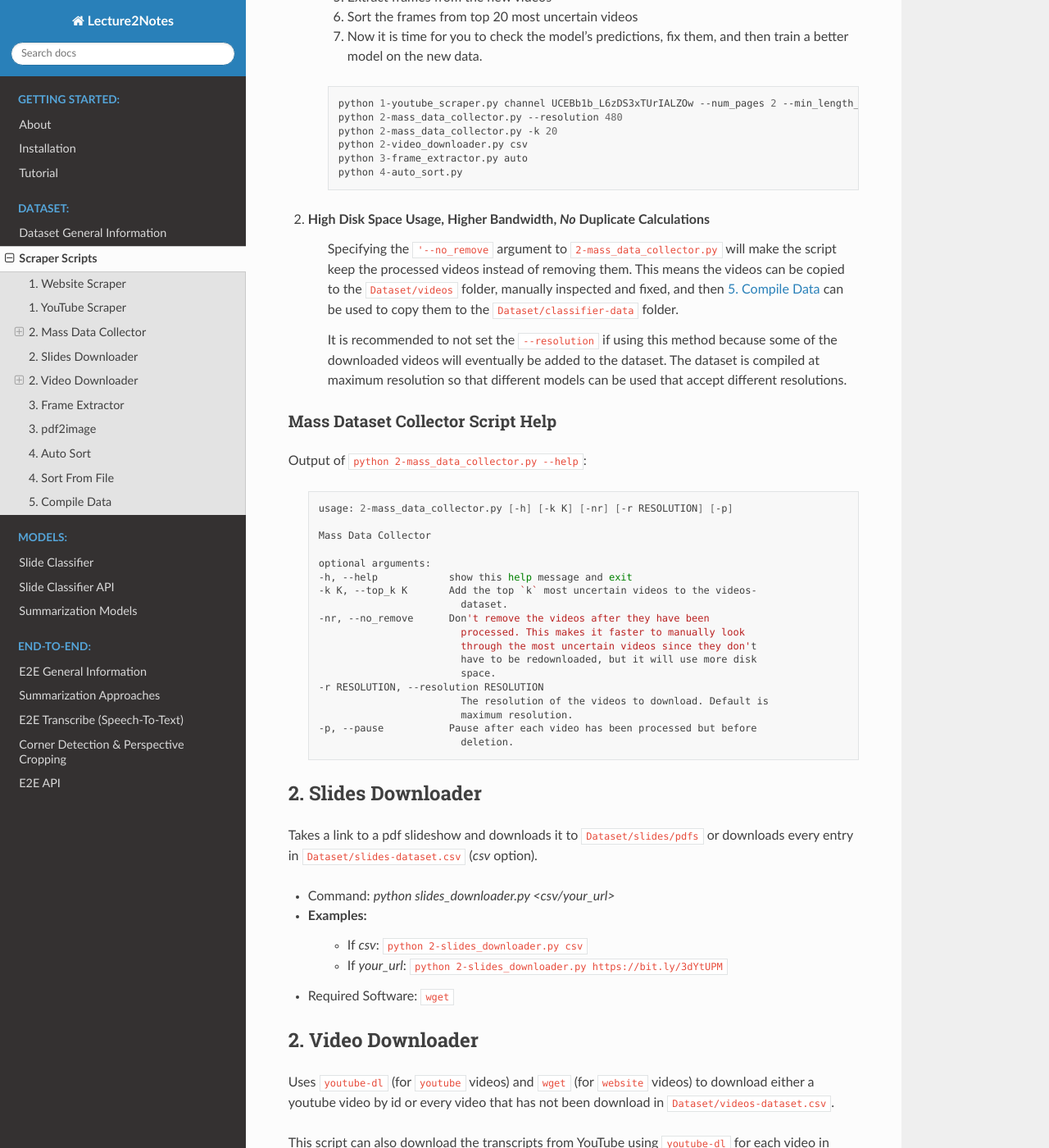
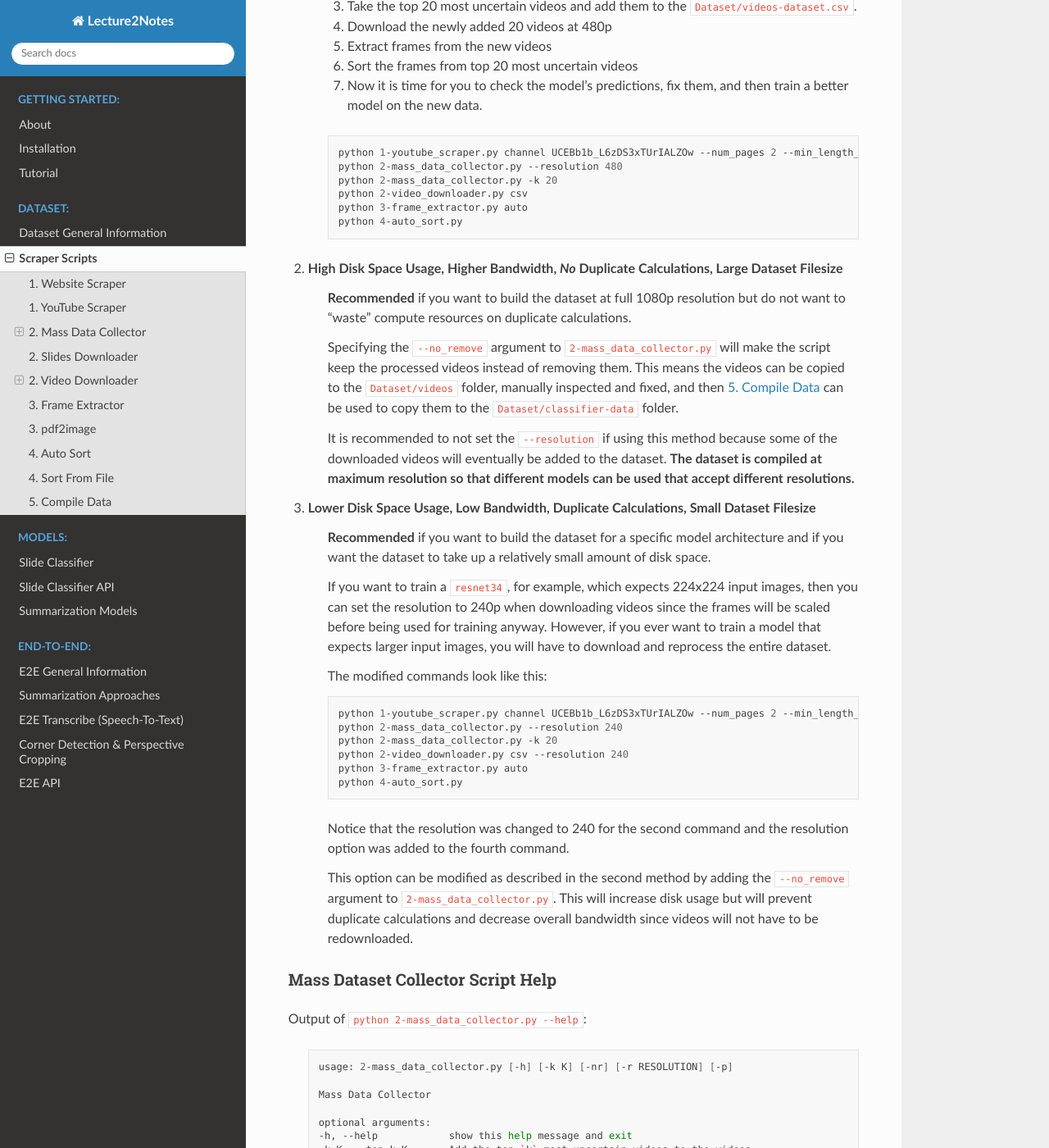
Before and after one commit to HHousen/lecture2notes, a Sphinx documentation site: the page built from doc/dataset/scraper-scripts.rst, in a window 1280 px wide and 1400 px high, scrolled down 3744 px. Shown: the whole window at 82% size. Built offline with Sphinx 7.4.7 and the Read the Docs theme 2.0.0, drawn with Linux system fonts in a browser that asks for light colours; some of the changed text lies outside the part shown.

Commit message:
Update 2-mass_data_collector description in documentation

```diff
--- a/doc/dataset/scraper-scripts.rst
+++ b/doc/dataset/scraper-scripts.rst
@@ -140,7 +140,9 @@ The ``--top-k`` (or ``-k``) argument can be specified to the script add the top
 
 Examples:
 
-1. Recommended: Low Disk Space Usage, High Bandwidth, Duplicate Calculations
+1. Low Disk Space Usage, High Bandwidth, Duplicate Calculations, Large Dataset Filesize
+    **Recommended** if you want to build the dataset at full 1080p resolution so that it can be used with a plethora of model architectures. This was how the official dataset was compiled.
+
     The below commands do the following:
 
     1. Scrape the `MIT OpenCourseWare <https://www.youtube.com/channel/UCEBb1b_L6zDS3xTUrIALZOw>`_ YouTube channel for the latest 100 videos that are longer than 20 minutes and save the data to ``../mass-download-list.csv``
@@ -149,7 +151,7 @@ Examples:
 
     2. Run the *Mass Data Collector* to download each video at 480p and determine how certain the model is with its predictions on that video.
     3. Take the top 20 most uncertain videos and add them to the ``Dataset/videos-dataset.csv``.
-    4. Download the newly added 20 videos at full HD resolution
+    4. Download the newly added 20 videos at 480p
     5. Extract frames from the new videos
     6. Sort the frames from top 20 most uncertain videos
     7. Now it is time for you to check the model's predictions, fix them, and then train a better model on the new data.
@@ -163,10 +165,32 @@ Examples:
         python 3-frame_extractor.py auto
         python 4-auto_sort.py
 
-2. High Disk Space Usage, Higher Bandwidth, *No* Duplicate Calculations
-    Specifying the ``'--no_remove`` argument to ``2-mass_data_collector.py`` will make the script keep the processed videos instead of removing them. This means the videos can be copied to the ``Dataset/videos`` folder, manually inspected and fixed, and then :ref:`ss_compile_data` can be used to copy them to the ``Dataset/classifier-data`` folder.
+2. High Disk Space Usage, Higher Bandwidth, *No* Duplicate Calculations, Large Dataset Filesize
+    **Recommended** if you want to build the dataset at full 1080p resolution but do not want to "waste" compute resources on duplicate calculations.
 
-    It is recommended to not set the ``--resolution`` if using this method because some of the downloaded videos will eventually be added to the dataset. The dataset is compiled at maximum resolution so that different models can be used that accept different resolutions.
+    Specifying the ``--no_remove`` argument to ``2-mass_data_collector.py`` will make the script keep the processed videos instead of removing them. This means the videos can be copied to the ``Dataset/videos`` folder, manually inspected and fixed, and then :ref:`ss_compile_data` can be used to copy them to the ``Dataset/classifier-data`` folder.
+
+    It is recommended to not set the ``--resolution`` if using this method because some of the downloaded videos will eventually be added to the dataset. **The dataset is compiled at maximum resolution so that different models can be used that accept different resolutions.**
+
+3. Lower Disk Space Usage, Low Bandwidth, Duplicate Calculations, Small Dataset Filesize
+    **Recommended** if you want to build the dataset for a specific model architecture and if you want the dataset to take up a relatively small amount of disk space.
+
+    If you want to train a ``resnet34``, for example, which expects 224x224 input images, then you can set the resolution to 240p when downloading videos since the frames will be scaled before being used for training anyway. However, if you ever want to train a model that expects larger input images, you will have to download and reprocess the entire dataset.
+
+    The modified commands look like this:
+
+    .. code-block:: bash
+
+        python 1-youtube_scraper.py channel UCEBb1b_L6zDS3xTUrIALZOw --num_pages 2 --min_length_check 20 -f ../mass-download-list.csv
+        python 2-mass_data_collector.py --resolution 240
+        python 2-mass_data_collector.py -k 20
+        python 2-video_downloader.py csv --resolution 240
+        python 3-frame_extractor.py auto
+        python 4-auto_sort.py
+
+    Notice that the resolution was changed to 240 for the second command and the resolution option was added to the fourth command.
+
+    This option can be modified as described in the second method by adding the ``--no_remove`` argument to ``2-mass_data_collector.py``. This will increase disk usage but will prevent duplicate calculations and decrease overall bandwidth since videos will not have to be redownloaded.
 
 Mass Dataset Collector Script Help
 ^^^^^^^^^^^^^^^^^^^^^^^^^^^^^^^^^^
@@ -250,6 +274,9 @@ Output of ``python 2-video_downloader.py --help``:
                             entry in `videos-dataset.csv`. This ignores the
                             `downloaded` column in the CSV and will not download
                             videos.
+    -r RESOLUTION, --resolution RESOLUTION
+                            The resolution of the videos to download. Default is
+                            maximum resolution.
     -l {DEBUG,INFO,WARNING,ERROR,CRITICAL}, --log {DEBUG,INFO,WARNING,ERROR,CRITICAL}
                             Set the logging level (default: 'Info').
 
```
